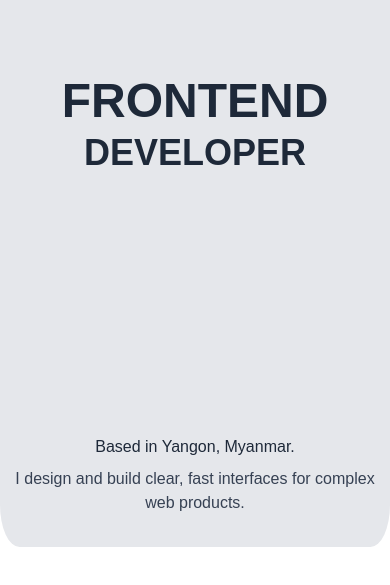
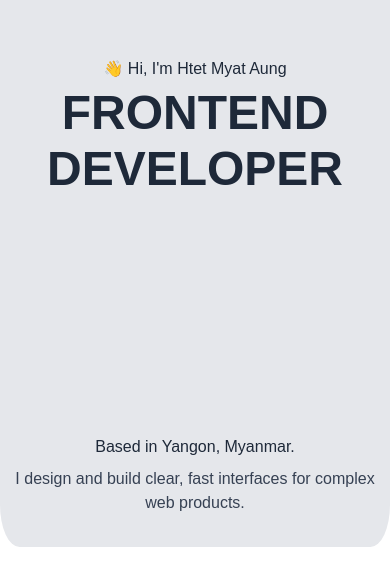
Before and after one commit to MgHtetMyatAung/portfolio-hma, a Next.js app: page / in a window 390 px wide. Shown: the part 297-882 px from the top of the page. Built offline with nearby package versions, Linux system fonts and the light colour scheme.

Commit message:
feat: update hero section with introduction and styling adjustments

```diff
--- a/components/sections/hero-section.tsx
+++ b/components/sections/hero-section.tsx
@@ -2,11 +2,12 @@ export default function HeroSection() {
   return (
     <section className=" w-full h-screen  rounded-b-[5%] bg-gray-200">
       <div className="container mx-auto relative w-full h-full text-gray-800 grid place-items-center">
-        <div>
-          <h2 className=" uppercase text-5xl md:text-4xl lg:text-5xl xl:text-7xl text-center font-bold mb-2">
+        <div className=" space-y-2 text-center">
+          <p> 👋 Hi, I'm Htet Myat Aung</p>
+          <h2 className=" uppercase text-5xl md:text-4xl lg:text-5xl xl:text-7xl text-center font-bold">
             Frontend <span className="hidden md:inline">Developer</span>
           </h2>
-          <h2 className="  md:hidden uppercase text-4xl md:text-2xl lg:text-5xl text-center font-bold">
+          <h2 className="  md:hidden uppercase text-5xl md:text-4xl lg:text-5xl xl:text-7xl text-center font-bold">
             Developer
           </h2>
         </div>
```
